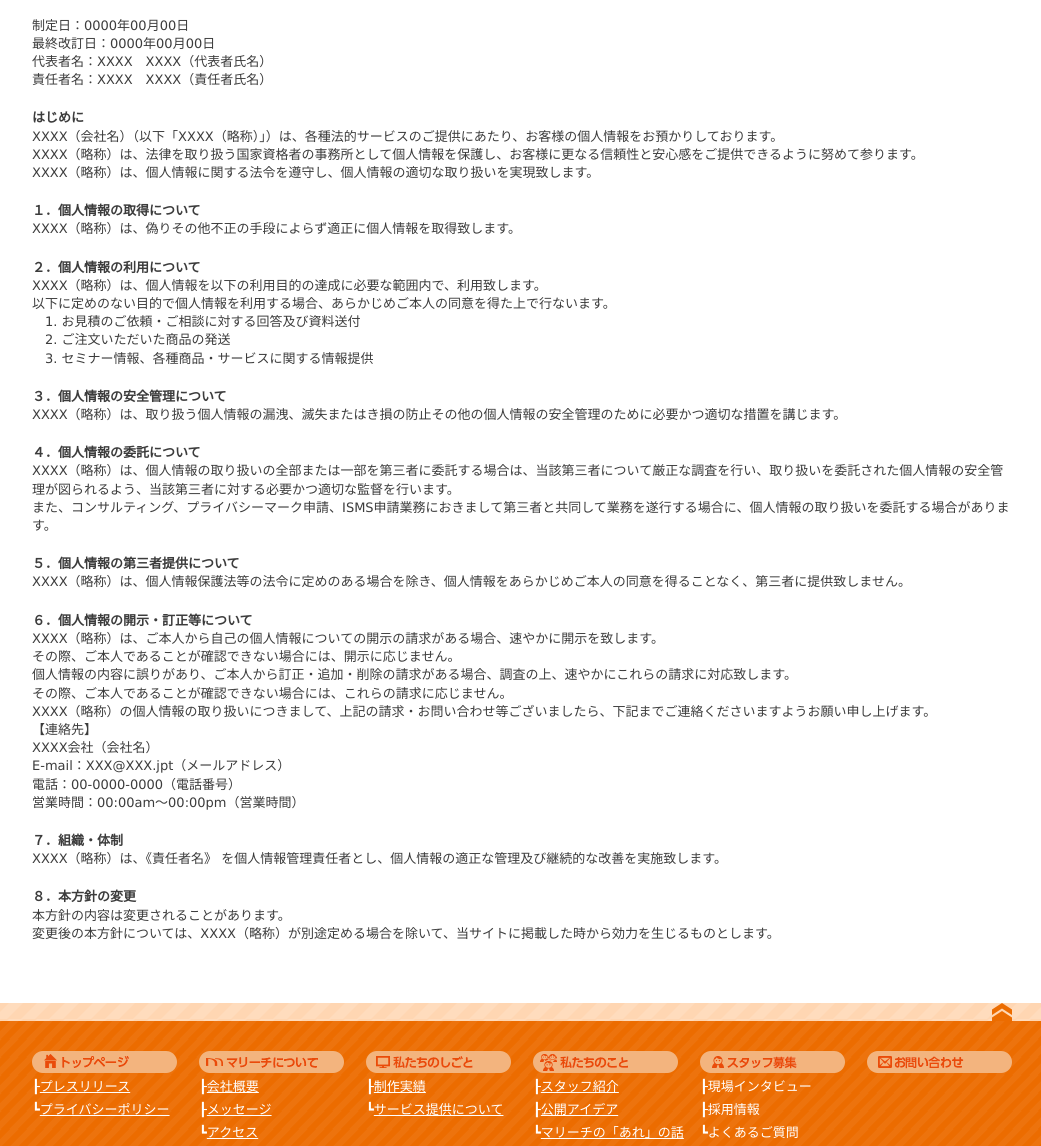
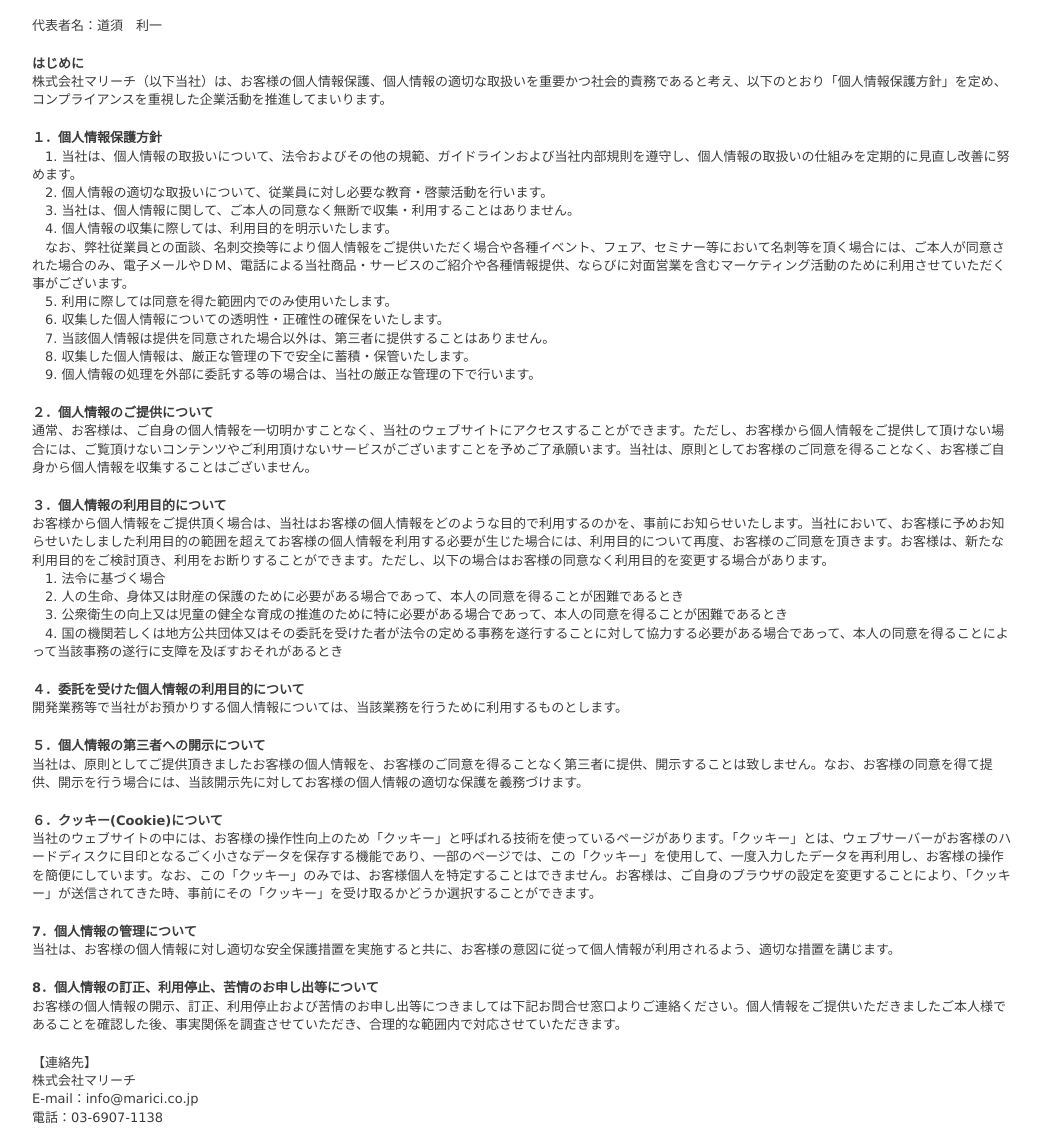
Before and after one commit to marici/www, a plain HTML site: page privacypolicy/privacypolicy.html in a window 1280 px wide. Shown: the part 332-1478 px from the top of the page, without its empty margins (118-1159 px from the left). Drawn offline with Linux system fonts and the light colour scheme.

Commit message:
プライバシーポリシーを修正

```diff
--- a/privacypolicy/privacypolicy.html
+++ b/privacypolicy/privacypolicy.html
@@ -53,54 +53,53 @@
         <div id="contents">
           　<p class="f_bold">個人情報保護方針</p>
 
-<p>制定日：0000年00月00日<br>
-最終改訂日：0000年00月00日<br>
-代表者名：XXXX　XXXX（代表者氏名）<br>
-責任者名：XXXX　XXXX（責任者氏名）</p>
+<p>代表者名：道須　利一 </p>
 
 <p><span class="f_bold">はじめに</span><br>
-XXXX（会社名）（以下「XXXX（略称）」）は、各種法的サービスのご提供にあたり、お客様の個人情報をお預かりしております。<br>
-XXXX（略称）は、法律を取り扱う国家資格者の事務所として個人情報を保護し、お客様に更なる信頼性と安心感をご提供できるように努めて参ります。<br>
-XXXX（略称）は、個人情報に関する法令を遵守し、個人情報の適切な取り扱いを実現致します。</p>
+株式会社マリーチ（以下当社）は、お客様の個人情報保護、個人情報の適切な取扱いを重要かつ社会的責務であると考え、以下のとおり「個人情報保護方針」を定め、コンプライアンスを重視した企業活動を推進してまいります。</p>
 <p>
-<span class="f_bold">１．個人情報の取得について</span><br>
-XXXX（略称）は、偽りその他不正の手段によらず適正に個人情報を取得致します。</p>
+<span class="f_bold">１．個人情報保護方針</span><br>
+　1. 当社は、個人情報の取扱いについて、法令およびその他の規範、ガイドラインおよび当社内部規則を遵守し、個人情報の取扱いの仕組みを定期的に見直し改善に努めます。<br>
+　2. 個人情報の適切な取扱いについて、従業員に対し必要な教育・啓蒙活動を行います。<br>
+　3. 当社は、個人情報に関して、ご本人の同意なく無断で収集・利用することはありません。<br>
+　4. 個人情報の収集に際しては、利用目的を明示いたします。<br>
+　なお、弊社従業員との面談、名刺交換等により個人情報をご提供いただく場合や各種イベント、フェア、セミナー等において名刺等を頂く場合には、ご本人が同意された場合のみ、電子メールやＤＭ、電話による当社商品・サービスのご紹介や各種情報提供、ならびに対面営業を含むマーケティング活動のために利用させていただく事がございます。<br>
+　5. 利用に際しては同意を得た範囲内でのみ使用いたします。<br>
+　6. 収集した個人情報についての透明性・正確性の確保をいたします。<br>
+　7. 当該個人情報は提供を同意された場合以外は、第三者に提供することはありません。<br>
+　8. 収集した個人情報は、厳正な管理の下で安全に蓄積・保管いたします。<br>
+　9. 個人情報の処理を外部に委託する等の場合は、当社の厳正な管理の下で行います。</p>
 
-<p><span class="f_bold">２．個人情報の利用について</span><br>
-XXXX（略称）は、個人情報を以下の利用目的の達成に必要な範囲内で、利用致します。<br>
-以下に定めのない目的で個人情報を利用する場合、あらかじめご本人の同意を得た上で行ないます。<br>
-　1.  お見積のご依頼・ご相談に対する回答及び資料送付<br>
-　2. ご注文いただいた商品の発送<br>
-　3. セミナー情報、各種商品・サービスに関する情報提供</p>
+<p><span class="f_bold">２．個人情報のご提供について</span><br>
+通常、お客様は、ご自身の個人情報を一切明かすことなく、当社のウェブサイトにアクセスすることができます。ただし、お客様から個人情報をご提供して頂けない場合には、ご覧頂けないコンテンツやご利用頂けないサービスがございますことを予めご了承願います。当社は、原則としてお客様のご同意を得ることなく、お客様ご自身から個人情報を収集することはございません。</p>
 
-<p><span class="f_bold">３．個人情報の安全管理について</span><br>
-XXXX（略称）は、取り扱う個人情報の漏洩、滅失またはき損の防止その他の個人情報の安全管理のために必要かつ適切な措置を講じます。</p>
+<p><span class="f_bold">３．個人情報の利用目的について</span><br>
+お客様から個人情報をご提供頂く場合は、当社はお客様の個人情報をどのような目的で利用するのかを、事前にお知らせいたします。当社において、お客様に予めお知らせいたしました利用目的の範囲を超えてお客様の個人情報を利用する必要が生じた場合には、利用目的について再度、お客様のご同意を頂きます。お客様は、新たな利用目的をご検討頂き、利用をお断りすることができます。ただし、以下の場合はお客様の同意なく利用目的を変更する場合があります。<br>
+　1. 法令に基づく場合<br>
+　2. 人の生命、身体又は財産の保護のために必要がある場合であって、本人の同意を得ることが困難であるとき<br>
+　3. 公衆衛生の向上又は児童の健全な育成の推進のために特に必要がある場合であって、本人の同意を得ることが困難であるとき<br>
+　4. 国の機関若しくは地方公共団体又はその委託を受けた者が法令の定める事務を遂行することに対して協力する必要がある場合であって、本人の同意を得ることによって当該事務の遂行に支障を及ぼすおそれがあるとき</p>
 
-<p><span class="f_bold">４．個人情報の委託について</span><br>
-XXXX（略称）は、個人情報の取り扱いの全部または一部を第三者に委託する場合は、当該第三者について厳正な調査を行い、取り扱いを委託された個人情報の安全管理が図られるよう、当該第三者に対する必要かつ適切な監督を行います。<br>
-また、コンサルティング、プライバシーマーク申請、ISMS申請業務におきまして第三者と共同して業務を遂行する場合に、個人情報の取り扱いを委託する場合があります。</p>
+<p><span class="f_bold">４．委託を受けた個人情報の利用目的について</span><br>
+開発業務等で当社がお預かりする個人情報については、当該業務を行うために利用するものとします。</p>
 
-<p><span class="f_bold">５．個人情報の第三者提供について</span><br>
-XXXX（略称）は、個人情報保護法等の法令に定めのある場合を除き、個人情報をあらかじめご本人の同意を得ることなく、第三者に提供致しません。</p>
+<p><span class="f_bold">５．個人情報の第三者への開示について</span><br>
+当社は、原則としてご提供頂きましたお客様の個人情報を、お客様のご同意を得ることなく第三者に提供、開示することは致しません。なお、お客様の同意を得て提供、開示を行う場合には、当該開示先に対してお客様の個人情報の適切な保護を義務づけます。</p>
 
-<p><span class="f_bold">６．個人情報の開示・訂正等について</span><br>
-XXXX（略称）は、ご本人から自己の個人情報についての開示の請求がある場合、速やかに開示を致します。<br>
-その際、ご本人であることが確認できない場合には、開示に応じません。<br>
-個人情報の内容に誤りがあり、ご本人から訂正・追加・削除の請求がある場合、調査の上、速やかにこれらの請求に対応致します。<br>
-その際、ご本人であることが確認できない場合には、これらの請求に応じません。<br>
-XXXX（略称）の個人情報の取り扱いにつきまして、上記の請求・お問い合わせ等ございましたら、下記までご連絡くださいますようお願い申し上げます。<br>
+<p><span class="f_bold">６．クッキー(Cookie)について</span><br>
+当社のウェブサイトの中には、お客様の操作性向上のため「クッキー」と呼ばれる技術を使っているページがあります。「クッキー」とは、ウェブサーバーがお客様のハードディスクに目印となるごく小さなデータを保存する機能であり、一部のページでは、この「クッキー」を使用して、一度入力したデータを再利用し、お客様の操作を簡便にしています。なお、この「クッキー」のみでは、お客様個人を特定することはできません。お客様は、ご自身のブラウザの設定を変更することにより、「クッキー」が送信されてきた時、事前にその「クッキー」を受け取るかどうか選択することができます。</p>
+
+<p><span class="f_bold">7．個人情報の管理について</span><br>
+当社は、お客様の個人情報に対し適切な安全保護措置を実施すると共に、お客様の意図に従って個人情報が利用されるよう、適切な措置を講じます。</p>
+
+<p><span class="f_bold">8．個人情報の訂正、利用停止、苦情のお申し出等について</span><br>
+お客様の個人情報の開示、訂正、利用停止および苦情のお申し出等につきましては下記お問合せ窓口よりご連絡ください。個人情報をご提供いただきましたご本人様であることを確認した後、事実関係を調査させていただき、合理的な範囲内で対応させていただきます。<p>
+
+<p>
 【連絡先】<br>
-XXXX会社（会社名）<br>
-E-mail：XXX@XXX.jpt（メールアドレス）<br>
-電話：00-0000-0000（電話番号）<br>
-営業時間：00:00am～00:00pm（営業時間）</p>
-
-<p><span class="f_bold">７．組織・体制</span><br>
-XXXX（略称）は、《責任者名》 を個人情報管理責任者とし、個人情報の適正な管理及び継続的な改善を実施致します。</p>
-
-<p><span class="f_bold">８．本方針の変更</span><br>
-本方針の内容は変更されることがあります。<br>
-変更後の本方針については、XXXX（略称）が別途定める場合を除いて、当サイトに掲載した時から効力を生じるものとします。</p>
+株式会社マリーチ<br>
+E-mail：info@marici.co.jp<br>
+電話：03-6907-1138</p>
         </div>
     </div>
 </div>
```
Also changed, not shown: contact/contactindex.html (+0 -2 lines).
